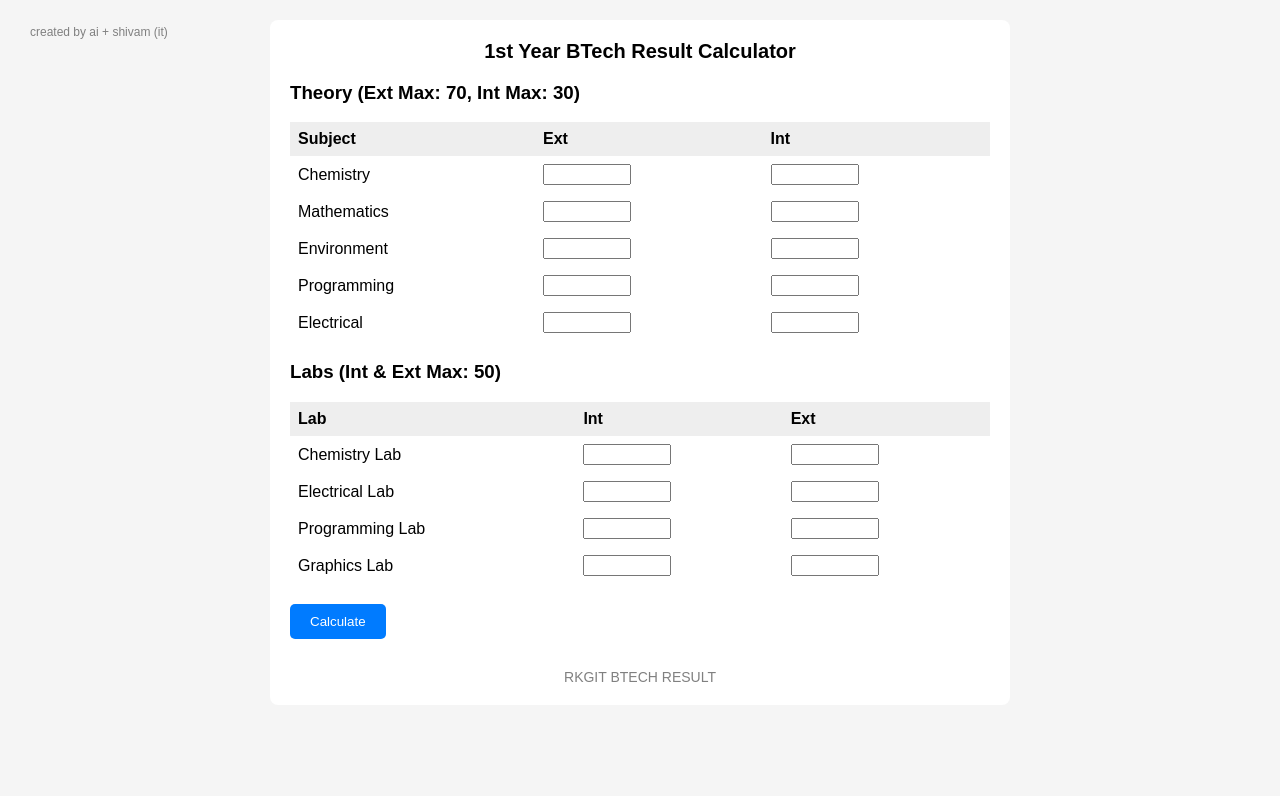
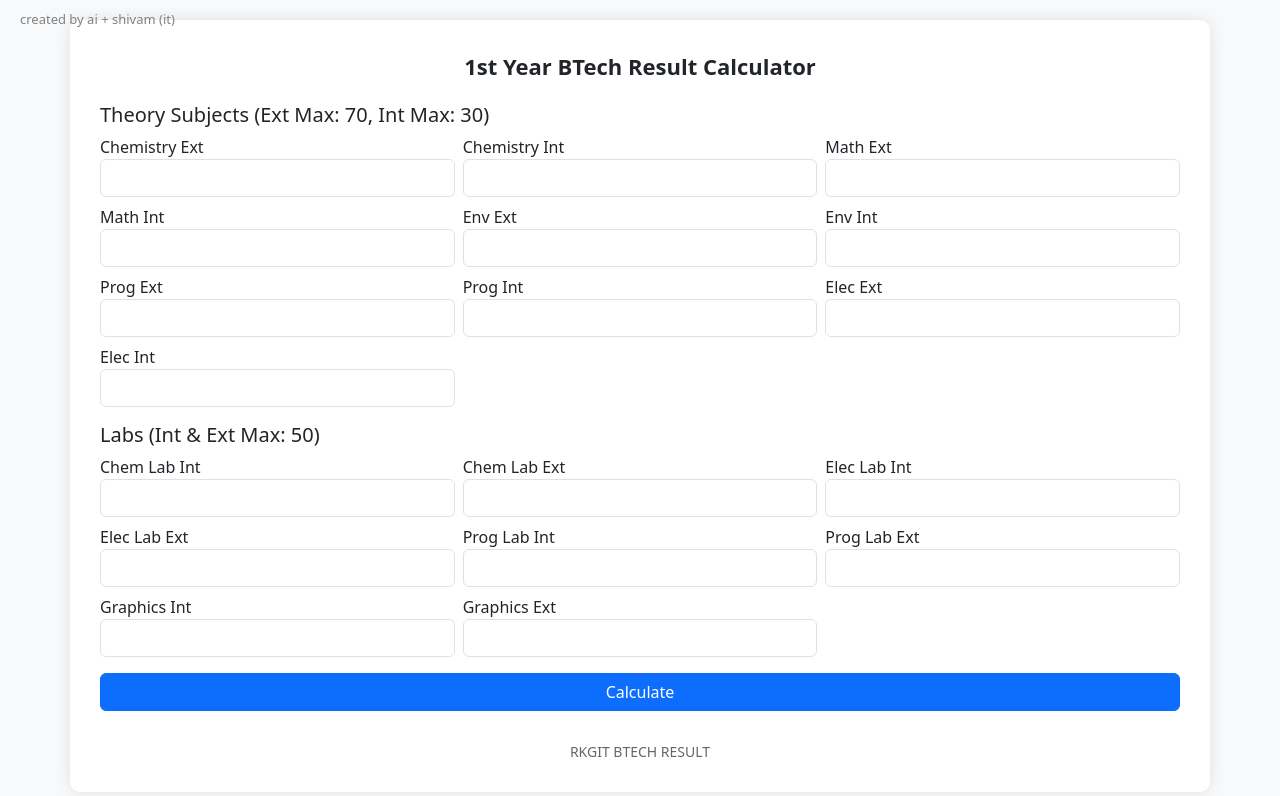
Before and after one commit to SHIa12l0000000/AKTU-SGPA-CALCULATOR-SHIVAM, a plain HTML site: page index.html in a window 1280 px wide. Drawn offline with nearby package versions, Linux system fonts and the light colour scheme.

Commit message:
Update index.html

```diff
--- a/index.html
+++ b/index.html
@@ -3,50 +3,81 @@
 <head>
   <meta charset="UTF-8" />
   <meta name="viewport" content="width=device-width, initial-scale=1.0"/>
-  <title>AKTU SGPA Calculator</title>
+  <title>AKTU SGPA Calculator - Shivam</title>
+  <link href="https://cdn.jsdelivr.net/npm/bootstrap@5.3.0/dist/css/bootstrap.min.css" rel="stylesheet">
   <style>
-    body { font-family: Arial; background: #f5f5f5; margin: 20px; position: relative; }
-    .container { max-width: 700px; margin: auto; background: #fff; padding: 20px; border-radius: 8px; }
-    input[type=number] { width: 80px; }
-    table { width: 100%; border-collapse: collapse; margin-bottom: 20px; }
-    th, td { padding: 8px; text-align: left; }
-    th { background: #eee; }
-    button { padding: 10px 20px; background: #007bff; color: white; border: none; border-radius: 5px; cursor: pointer; }
-    button:hover { background: #0056b3; }
-    .result { margin-top: 20px; font-weight: bold; }
-    .top-left { position: absolute; top: 5px; left: 10px; font-size: 12px; color: gray; }
-    .title { text-align: center; font-weight: bold; font-size: 20px; margin-bottom: 10px; }
-    .footer { text-align: center; font-size: 14px; margin-top: 30px; color: gray; }
+    body {
+      background-color: #f8f9fa;
+      padding: 20px;
+    }
+    .container {
+      background: white;
+      padding: 30px;
+      border-radius: 10px;
+      box-shadow: 0 0 15px rgba(0,0,0,0.1);
+    }
+    .top-left {
+      position: absolute;
+      top: 10px;
+      left: 20px;
+      font-size: 13px;
+      color: gray;
+    }
+    .title {
+      text-align: center;
+      font-weight: bold;
+      font-size: 22px;
+      margin-bottom: 20px;
+    }
+    .footer {
+      text-align: center;
+      font-size: 14px;
+      margin-top: 30px;
+      color: #666;
+    }
   </style>
 </head>
 <body>
+
 <div class="top-left">created by ai + shivam (it)</div>
+
 <div class="container">
   <div class="title">1st Year BTech Result Calculator</div>
+
   <form id="marksForm">
-      <h3>Theory (Ext Max: 70, Int Max: 30)</h3>
-      <table>
-        <tr><th>Subject</th><th>Ext</th><th>Int</th></tr>
-        <tr><td>Chemistry</td><td><input type="number" id="chemExt"></td><td><input type="number" id="chemInt"></td></tr>
-        <tr><td>Mathematics</td><td><input type="number" id="mathExt"></td><td><input type="number" id="mathInt"></td></tr>
-        <tr><td>Environment</td><td><input type="number" id="envExt"></td><td><input type="number" id="envInt"></td></tr>
-        <tr><td>Programming</td><td><input type="number" id="progExt"></td><td><input type="number" id="progInt"></td></tr>
-        <tr><td>Electrical</td><td><input type="number" id="elecExt"></td><td><input type="number" id="elecInt"></td></tr>
-      </table>
+    <h5>Theory Subjects (Ext Max: 70, Int Max: 30)</h5>
+    <div class="row g-2 mb-3">
+      <div class="col-md-4"><label>Chemistry Ext</label><input type="number" id="chemExt" class="form-control"></div>
+      <div class="col-md-4"><label>Chemistry Int</label><input type="number" id="chemInt" class="form-control"></div>
+      <div class="col-md-4"><label>Math Ext</label><input type="number" id="mathExt" class="form-control"></div>
+      <div class="col-md-4"><label>Math Int</label><input type="number" id="mathInt" class="form-control"></div>
+      <div class="col-md-4"><label>Env Ext</label><input type="number" id="envExt" class="form-control"></div>
+      <div class="col-md-4"><label>Env Int</label><input type="number" id="envInt" class="form-control"></div>
+      <div class="col-md-4"><label>Prog Ext</label><input type="number" id="progExt" class="form-control"></div>
+      <div class="col-md-4"><label>Prog Int</label><input type="number" id="progInt" class="form-control"></div>
+      <div class="col-md-4"><label>Elec Ext</label><input type="number" id="elecExt" class="form-control"></div>
+      <div class="col-md-4"><label>Elec Int</label><input type="number" id="elecInt" class="form-control"></div>
+    </div>
 
-      <h3>Labs (Int & Ext Max: 50)</h3>
-      <table>
-        <tr><th>Lab</th><th>Int</th><th>Ext</th></tr>
-        <tr><td>Chemistry Lab</td><td><input type="number" id="chemLabInt"></td><td><input type="number" id="chemLabExt"></td></tr>
-        <tr><td>Electrical Lab</td><td><input type="number" id="elecLabInt"></td><td><input type="number" id="elecLabExt"></td></tr>
-        <tr><td>Programming Lab</td><td><input type="number" id="progLabInt"></td><td><input type="number" id="progLabExt"></td></tr>
-        <tr><td>Graphics Lab</td><td><input type="number" id="graphicsInt"></td><td><input type="number" id="graphicsExt"></td></tr>
-      </table>
+    <h5>Labs (Int & Ext Max: 50)</h5>
+    <div class="row g-2 mb-3">
+      <div class="col-md-4"><label>Chem Lab Int</label><input type="number" id="chemLabInt" class="form-control"></div>
+      <div class="col-md-4"><label>Chem Lab Ext</label><input type="number" id="chemLabExt" class="form-control"></div>
+      <div class="col-md-4"><label>Elec Lab Int</label><input type="number" id="elecLabInt" class="form-control"></div>
+      <div class="col-md-4"><label>Elec Lab Ext</label><input type="number" id="elecLabExt" class="form-control"></div>
+      <div class="col-md-4"><label>Prog Lab Int</label><input type="number" id="progLabInt" class="form-control"></div>
+      <div class="col-md-4"><label>Prog Lab Ext</label><input type="number" id="progLabExt" class="form-control"></div>
+      <div class="col-md-4"><label>Graphics Int</label><input type="number" id="graphicsInt" class="form-control"></div>
+      <div class="col-md-4"><label>Graphics Ext</label><input type="number" id="graphicsExt" class="form-control"></div>
+    </div>
 
-      <button type="button" onclick="calculate()">Calculate</button>
+    <div class="d-grid gap-2">
+      <button type="button" onclick="calculate()" class="btn btn-primary">Calculate</button>
+    </div>
   </form>
 
-    <div id="results" class="result"></div>
+  <div id="results" class="result mt-4"></div>
+
   <div class="footer">RKGIT BTECH RESULT</div>
 </div>
 
@@ -76,11 +107,10 @@ function calculate() {
 
   const results = document.getElementById("results");
   for (let id in limits) {
-    const input = document.getElementById(id);
-    const value = Number(input.value);
-    if (value > limits[id]) {
+    const val = +document.getElementById(id).value;
+    if (val > limits[id]) {
       results.innerHTML = `
-        <div style="color:red; font-size: 16px; line-height: 1.6;">
+        <div class="alert alert-danger text-center">
           ABHI BACCHE KI JAAN LEGA KYA 😭<br>
           CHAL BETE AUKAT ME RE KE NUMBER INPUT KAR<br>
           (ITNA KABHI JIVAN MAI BHI NUMBER DEKHA HAI?<br>
@@ -91,7 +121,6 @@ function calculate() {
     }
   }
 
-  // If all inputs valid, calculate results
   const theory = [
     {marks: +chemExt.value + +chemInt.value, credit: 4},
     {marks: +mathExt.value + +mathInt.value, credit: 4},
@@ -119,12 +148,15 @@ function calculate() {
   const percent = (totalMarks / 900 * 100).toFixed(2);
 
   results.innerHTML = `
-    Total Marks: <b>${totalMarks} / 900</b><br>
-    Percentage: <b>${percent}%</b><br>
-    SGPA: <b>${sgpa}</b><br>
-    Credits Earned: <b>${totalCredits}</b>
+    <div class="alert alert-success">
+      <strong>Total Marks:</strong> ${totalMarks} / 900<br>
+      <strong>Percentage:</strong> ${percent}%<br>
+      <strong>SGPA:</strong> ${sgpa}<br>
+      <strong>Credits Earned:</strong> ${totalCredits}
+    </div>
   `;
 }
 </script>
+
 </body>
 </html>
```
Lines whose indentation alone changed are shown as unchanged.
